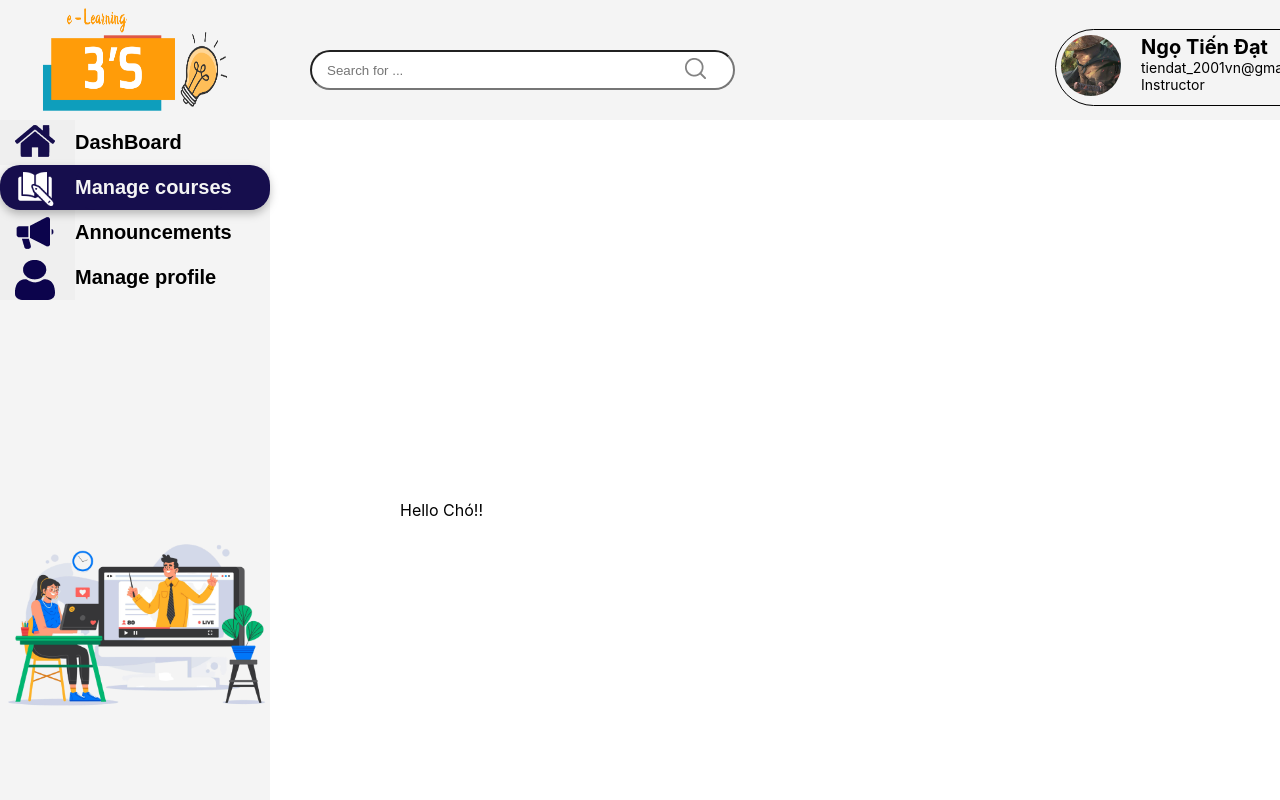
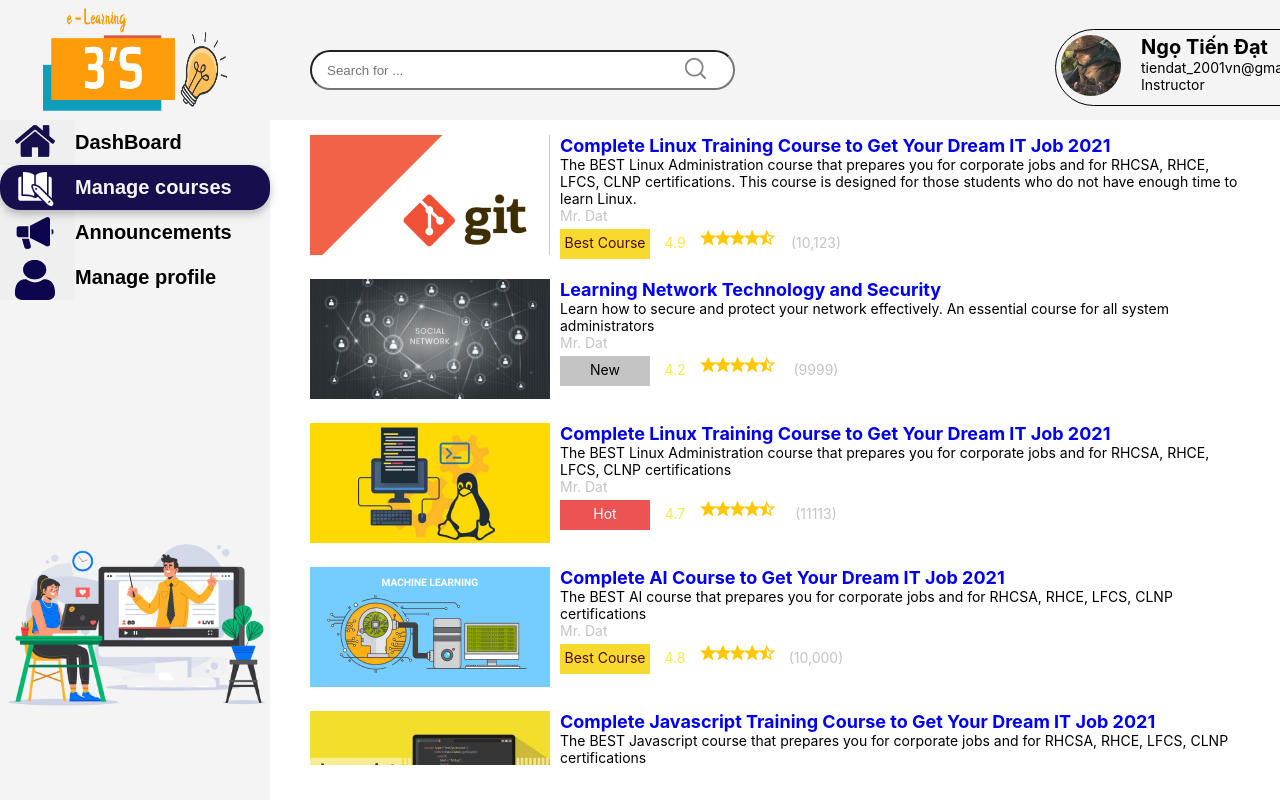
Before and after one commit to ntdat1107/ELMS, a React (Create React App) app in the folder React/my-app/: page /ins/managecourse in a window 1280 px wide. Built offline with nearby package versions, Linux system fonts and the light colour scheme.

Commit message:
courseINS

```diff
--- a/React/my-app/src/componentJS/Instructor/CSS/InsDashboard.css
+++ b/React/my-app/src/componentJS/Instructor/CSS/InsDashboard.css
@@ -1,8 +1,3 @@
-/* #insdb p {
-    margin-left: 350px;
-    color: black;
-    margin-top: 100px;
-} */
 #insdb #getStarted:hover {
     background-color: #160E4D;
     color: #f4f4f4;
--- a/React/my-app/src/componentJS/Instructor/CSS/InsManagerCourse.css
+++ b/React/my-app/src/componentJS/Instructor/CSS/InsManagerCourse.css
@@ -1,4 +1,110 @@
-#insMC p {
-    margin-top: 500px;
-    margin-left: 400px;
+#insMC {
+    display: flex;
+    margin-left: 300px;
+    margin-top: 125px;
+    width: 100%;
+    height: 80vh;
 }
+
+#insMC #coursesCFY {
+    background-color: rgba(88, 186, 171, 0.5);
+    display: inline-block;
+    margin-top: 10px;
+    margin-left: 325px;
+    width: 740px;
+    height: 400px;
+    border-radius: 20px 20px 0 0;
+    -webkit-border-radius: 20px 20px 0 0;
+    border-style: solid;
+    border-color: #c4c4c4;
+    border-width: 2px;
+}
+#insMC #titleCFY {
+    font-size: 24px;
+    font-weight: bold;
+    margin-left: 20px;
+    margin-top: 2px;
+}
+#insMC #listCoursesCFY {
+    background-color:white;
+    width: 710x;
+    margin-left: 15px;
+    margin-right: 15px;
+    height: 355px;
+}
+/* ------RateContent-------- */
+#insMC #rateContent {
+    display: flex;
+    margin-top: 5px;
+}
+#insMC #rateContent #p1 {
+    width: 90px;
+    height: 30px;
+    font-size: 14px;
+    text-align: center;
+}
+
+
+#insMC #rateContent #p1 p {
+    margin-top: 5px;
+}
+#insMC #rateContent #p2 {
+    color: rgba(255,217,2,0.7);
+    height: 30px;
+    width: 30px;
+    font-size: 14px;
+    text-align: center;
+    margin-left: 10px;
+}
+#insMC #rateContent #p2 p {
+    margin-top: 5px;
+}
+#insMC #rateContent #p3 {
+    margin-left: 10px;
+}
+#insMC #rateContent #p4 {
+    color: rgba(196,196,196,1);
+    height: 30px;
+    width: 60px;
+    font-size: 14px;
+    text-align: center;
+    margin-left: 10px;
+}
+#insMC #rateContent #p4 p {
+    margin-top: 5px;
+}
+/* -----------CourseContent---------- */
+#insMC #courseContent {
+    width: 75%;
+}
+#insMC #courseContent #Name{
+    font-weight: bold;
+    font-size: 18px;
+}
+#insMC #courseContent #Desc{
+    font-size: 14px;
+}
+#insMC #courseContent #Author{
+    color: rgba(196,196,196,1);
+    font-size: 14px;
+}
+/* ----------courseCFY--------- */
+#insMC #courseCFY {
+    display: flex;
+    padding-top: 10px;
+    padding-right: 30px;
+    padding-left: 10px;
+    padding-bottom: 10px;
+    position: relative;
+}
+#insMC #courseContent {
+    padding-left: 10px;
+}
+#insMC {
+    display: flex;
+}
+
+/* Link */
+.link-to-course {
+    text-decoration: none;
+}
--- /dev/null
+++ b/React/my-app/src/componentJS/Instructor/CourseComponent.js
@@ -0,0 +1,40 @@
+import React from 'react'
+import {Link} from 'react-router-dom'
+
+
+function CourseComponent({
+    imgSrcCourse,
+    altCourse,
+    Name,
+    Desc,
+    Author,
+    Type,
+    rateScore,
+    imgStar,
+    totalRate,
+    tagColor,
+    linkToCourse
+}) {
+    return (
+        <div id="courseCFY">
+            <Link className="link-to-course" to={linkToCourse}>
+                <img id = "imgCourse" src={imgSrcCourse} alt = {altCourse} width = "240px" height = "120px"></img>
+            </Link>
+            <div id="courseContent">
+                <Link className="link-to-course" to={linkToCourse}>
+                    <p id = "Name">{Name}</p>
+                </Link>
+                <p id = "Desc">{Desc}</p>
+                <p id = "Author">{Author}</p>
+                <div id="rateContent">
+                    <div id="p1" style={tagColor}><p>{Type}</p></div>
+                    <div id="p2"><p>{rateScore} </p></div>
+                    <div id="p3"><img src= {imgStar} alt="star"></img></div>
+                    <div id="p4"><p>{totalRate}</p></div>
+                </div>
+            </div>
+        </div>
+    )
+}
+
+export default CourseComponent
--- a/React/my-app/src/componentJS/Instructor/InsManageCourse.js
+++ b/React/my-app/src/componentJS/Instructor/InsManageCourse.js
@@ -1,12 +1,112 @@
 import React from "react";
+import { Scrollbars } from 'react-custom-scrollbars';
+import "./CSS/InsManagerCourse.css"
+import CourseComponent from "./CourseComponent";
+import git from "../Learner/img/git.png";
+import ai from "../Learner/img/ai.png";
+import django from "../Learner/img/django.png";
+import js from "../Learner/img/js.png";
+import linux from "../Learner/img/linux.png";
+import network from "../Learner/img/network.png";
+import star from "../Learner/img/star.png";
 import "./CSS/InsManagerCourse.css"
 
+const styleBC = {
+    backgroundColor: "#F8D92E",
+    color: "#4B0C0C"
+}
+const styleN = {
+    backgroundColor: "#C4C4C4",
+    color: "#000000"
+}
+const styleH = {
+    backgroundColor: "#EC5454",
+    color: "#FFFFFF"
+}
 function InsManagerCourse () {
     return (
         <div id="insMC">
-            <p>
-                Hello Chó!!
-            </p>
+            <Scrollbars>
+                <CourseComponent
+                    imgSrcCourse = {git}
+                    altCourse = "GitCourseImage"
+                    Name = "Complete Linux Training Course to Get Your Dream IT Job 2021"
+                    Desc="The BEST Linux Administration course that prepares you for corporate jobs and for RHCSA, RHCE, LFCS, CLNP certifications.
+                    This course is designed for those students who do not have enough time to learn Linux."
+                    Author="Mr. Dat"
+                    Type="Best Course"
+                    rateScore="4.9"
+                    imgStar={star}
+                    totalRate="(10,123)"
+                    tagColor={styleBC}
+                    linkToCourse="/ins/managecourse/inner"
+                />
+                <CourseComponent
+                    imgSrcCourse = {network}
+                    altCourse = "NetWorkImage"
+                    Name = "Learning Network Technology and Security"
+                    Desc="Learn how to secure and protect your network effectively. An essential course for all system administrators"
+                    Author="Mr. Dat"
+                    Type="New"
+                    rateScore="4.2"
+                    imgStar={star}
+                    totalRate="(9999)"
+                    tagColor={styleN}
+                    linkToCourse="/ins/managecourse/inner"
+                />
+                <CourseComponent
+                    imgSrcCourse = {linux}
+                    altCourse = "LinuxImage"
+                    Name = "Complete Linux Training Course to Get Your Dream IT Job 2021"
+                    Desc="The BEST Linux Administration course that prepares you for corporate jobs and for RHCSA, RHCE, LFCS, CLNP certifications"
+                    Author="Mr. Dat"
+                    Type="Hot"
+                    rateScore="4.7"
+                    imgStar={star}
+                    totalRate="(11113)"
+                    tagColor={styleH}
+                    linkToCourse="/ins/managecourse/inner"
+                />
+                <CourseComponent
+                    imgSrcCourse = {ai}
+                    altCourse = "AIImage"
+                    Name = "Complete AI Course to Get Your Dream IT Job 2021"
+                    Desc="The BEST AI course that prepares you for corporate jobs and for RHCSA, RHCE, LFCS, CLNP certifications"
+                    Author="Mr. Dat"
+                    Type="Best Course"
+                    rateScore="4.8"
+                    imgStar={star}
+                    totalRate="(10,000)"
+                    tagColor={styleBC}
+                    linkToCourse="/ins/managecourse/inner"
+                />
+                <CourseComponent
+                    imgSrcCourse = {js}
+                    altCourse = "JSImage"
+                    Name = "Complete Javascript Training Course to Get Your Dream IT Job 2021"
+                    Desc="The BEST Javascript course that prepares you for corporate jobs and for RHCSA, RHCE, LFCS, CLNP certifications"
+                    Author="Mr. Dat"
+                    Type="New"
+                    rateScore="4.5"
+                    imgStar={star}
+                    totalRate="(12345)"
+                    tagColor={styleN}
+                    linkToCourse="/ins/managecourse/inner"
+                />
+                <CourseComponent
+                    imgSrcCourse = {django}
+                    altCourse = "DjangoImage"
+                    Name = "Complete Python Django Training Course to Get Your Dream IT Job 2021"
+                    Desc="The BEST Python Django course that prepares you for corporate jobs and for RHCSA, RHCE, LFCS, CLNP certifications"
+                    Author="Mr. Dat"
+                    Type="Best Course"
+                    rateScore="4.8"
+                    imgStar={star}
+                    totalRate="(9876)"
+                    tagColor={styleBC}
+                    linkToCourse="/ins/managecourse/inner"
+                />
+            </Scrollbars>
         </div>
     )
 }
```
